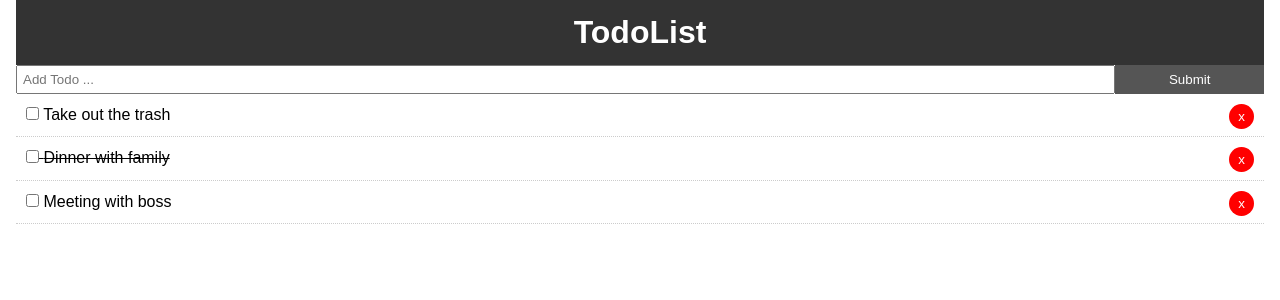
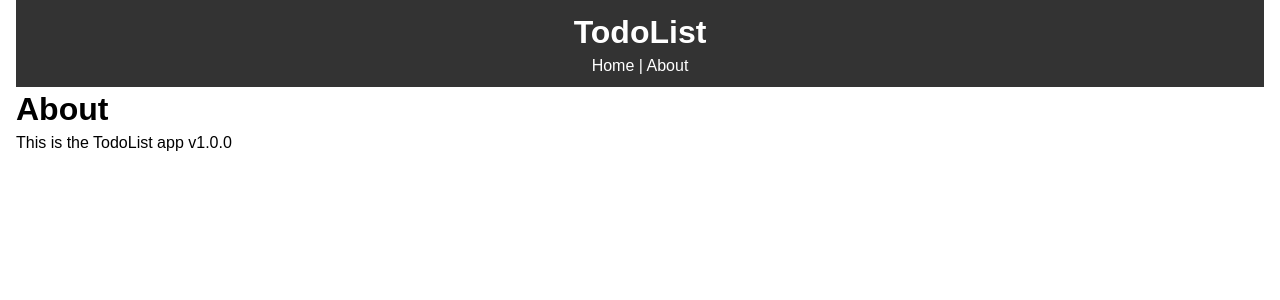
Before and after one commit to jaydonhashimoto/react-todo-app, a React (Create React App) app: page /about in a window 1280 px wide. Shown: the top 300 px of the page. Built offline with nearby package versions, Linux system fonts and the light colour scheme.

Commit message:
implemented routes and about page

```diff
--- a/package.json
+++ b/package.json
@@ -5,6 +5,7 @@
   "dependencies": {
     "react": "^16.7.0",
     "react-dom": "^16.7.0",
+    "react-router-dom": "^4.3.1",
     "react-scripts": "2.1.3",
     "uuid": "^3.3.2"
   },
--- a/src/App.js
+++ b/src/App.js
@@ -1,7 +1,10 @@
 import React, { Component } from 'react';
+import { BrowserRouter as Router, Route } from 'react-router-dom';
 import Header from './components/layout/Header';
 import Todos from './components/Todos';
 import AddTodo from './components/AddTodo';
+import About from './components/pages/About';
+
 import uuid from 'uuid';
 
 import './App.css';
@@ -72,19 +75,31 @@
   }
 
   //render component
+  /**
+   *
+   * React Fragment returns elements
+   *
+   * Todos:
+   * imbed component
+     pass todos state to Todos comp as a prop
+     set markComplete prop to call markComplete function
+   */
   render() {
-    //console.log(this.state.todos);
     return (
+      <Router>
         <div className="App">
           <div className="container">
             <Header />
+            <Route exact path="/" render={props => (
+              < React.Fragment >
                 <AddTodo addTodo={this.addTodo} />
-          {/*imbed component
-          pass todos state to Todos comp as a prop
-          set markComplete prop to call markComplete function*/}
                 <Todos todos={this.state.todos} markComplete={this.markComplete} delTodo={this.delTodo} />
+              </React.Fragment>
+            )} />
+            <Route path="/about" component={About} />
           </div>
         </div>
+      </Router >
     );
   }
 }
--- a/src/components/layout/Header.js
+++ b/src/components/layout/Header.js
@@ -1,9 +1,11 @@
 import React from 'react';
+import { Link } from 'react-router-dom';
 
 function Header() {
     return (
         <header style={headerStyle}>
             <h1>TodoList</h1>
+            <Link style={linkStyle} to="/">Home</Link> | <Link style={linkStyle} to="/about">About</Link>
         </header>
     )
 }
@@ -15,4 +17,9 @@
     padding: '10px'
 }
 
+const linkStyle = {
+    color: '#fff',
+    textDecoration: 'none'
+}
+
 export default Header;
--- /dev/null
+++ b/src/components/pages/About.js
@@ -0,0 +1,12 @@
+import React from 'react'
+
+function About() {
+    return (
+        <React.Fragment>
+            <h1>About</h1>
+            <p>This is the TodoList app v1.0.0 </p>
+        </React.Fragment>
+    )
+}
+
+export default About;
```
Also changed, not shown: 1 other file (tests, documents, lock files or other folders). Lines whose indentation alone changed are shown as unchanged.
